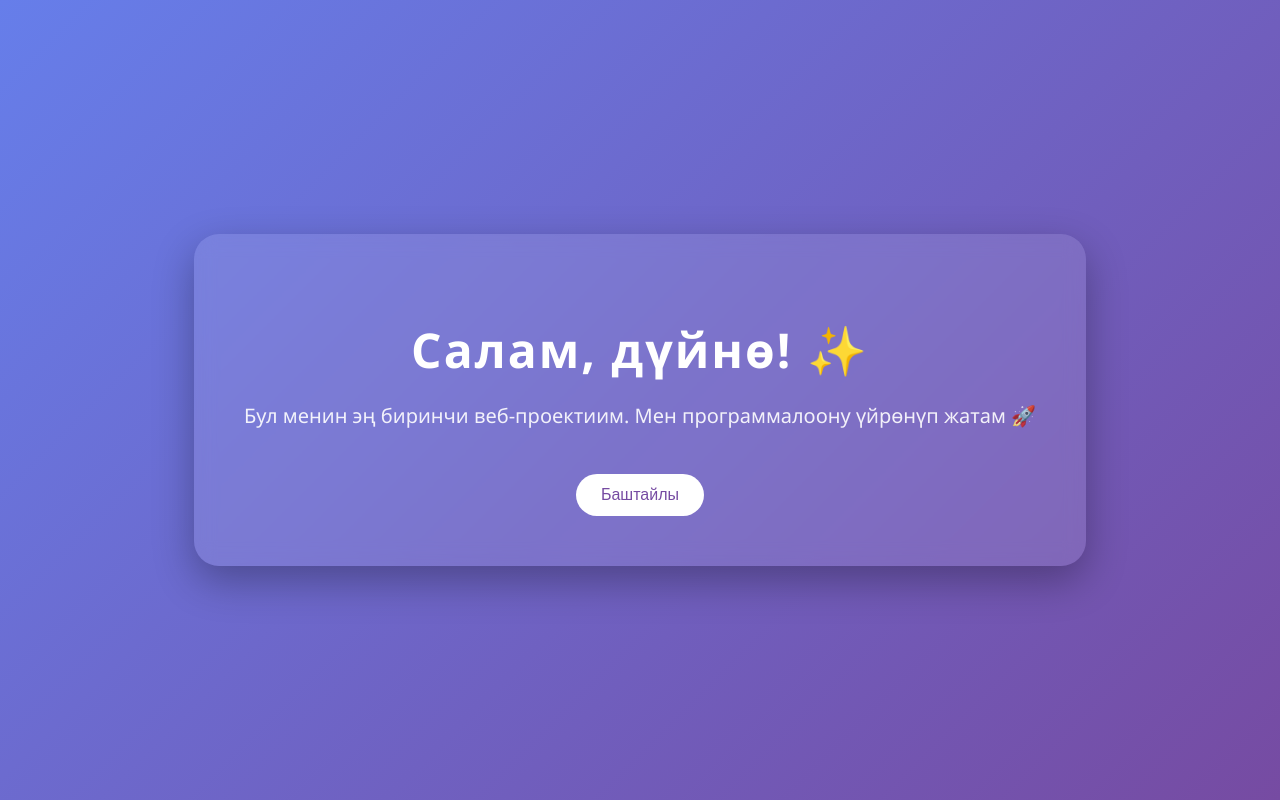
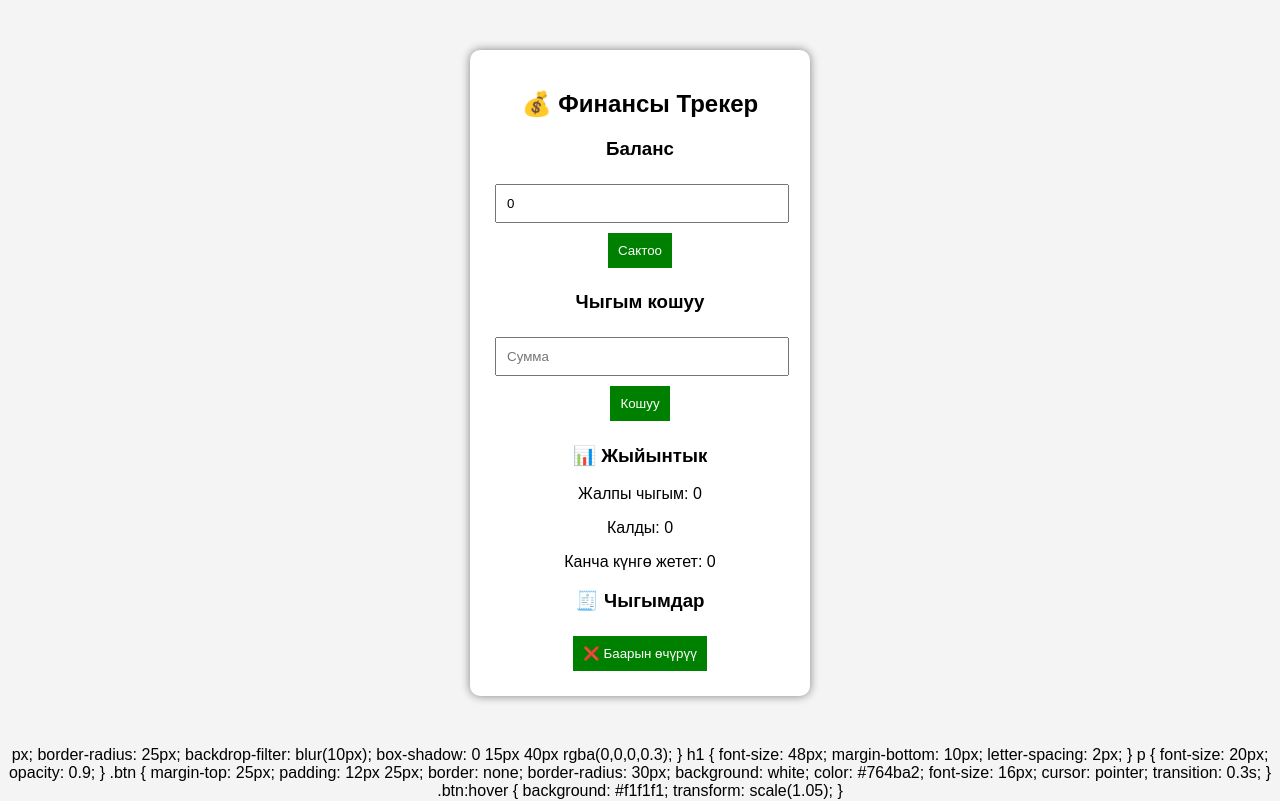
Before and after one commit to Gulzina2001/my-first-project.githab.io, a plain HTML site: page index.html in a window 1280 px wide. Shown: the top 801 px of the page. Drawn offline with Linux system fonts and the light colour scheme.

Commit message:
Replace original HTML with finance tracker layout
Replaced the original content with a finance tracker interface, including input fields for balance and expenses, and buttons for saving and adding expenses.

```diff
--- a/index.html
+++ b/index.html
@@ -1,25 +1,148 @@
 <!DOCTYPE html>
 <html lang="ky">
 <head>
-    <meta charset="UTF-8">
-    <title>Менин биринчи проектиим</title>
+<meta charset="UTF-8">
+<title>💰 Финансы Трекер</title>
 
-    <style>
-        body {
-            margin: 0;
-            font-family: 'Segoe UI', sans-serif;
-            background: linear-gradient(135deg, #667eea, #764ba2);
-            height: 100vh;
-            display: flex;
-            justify-content: center;
-            align-items: center;
-            color: white;
-        }
+<style>
+body {
+  font-family: Arial;
+  background: #f4f4f4;
+  text-align: center;
+}
 
-        .box {
-            text-align: center;
-            background: rgba(255, 255, 255, 0.1);
-            padding: 50px;
+.container {
+  background: white;
+  padding: 20px;
+  margin: 50px auto;
+  width: 300px;
+  border-radius: 10px;
+  box-shadow: 0 0 10px gray;
+}
+
+input {
+  width: 90%;
+  padding: 10px;
+  margin: 5px;
+}
+
+button {
+  padding: 10px;
+  margin: 5px;
+  background: green;
+  color: white;
+  border: none;
+  cursor: pointer;
+}
+
+button:hover {
+  background: darkgreen;
+}
+
+.expense-list {
+  text-align: left;
+}
+</style>
+</head>
+
+<body>
+
+<div class="container">
+  <h2>💰 Финансы Трекер</h2>
+
+  <h3>Баланс</h3>
+  <input type="number" id="balance" placeholder="Акча (сом)">
+  <button onclick="saveBalance()">Сактоо</button>
+
+  <h3>Чыгым кошуу</h3>
+  <input type="number" id="expense" placeholder="Сумма">
+  <button onclick="addExpense()">Кошуу</button>
+
+  <h3>📊 Жыйынтык</h3>
+  <p id="total">Жалпы чыгым: 0</p>
+  <p id="left">Калды: 0</p>
+  <p id="days">Канча күнгө жетет: 0</p>
+
+  <h3>🧾 Чыгымдар</h3>
+  <ul id="list" class="expense-list"></ul>
+
+  <button onclick="clearData()">❌ Баарын өчүрүү</button>
+</div>
+
+<script>
+let balance = 0;
+let expenses = [];
+
+// Жүктөлгөндө маалыматты алабыз
+window.onload = function() {
+  let savedBalance = localStorage.getItem("balance");
+  let savedExpenses = localStorage.getItem("expenses");
+
+  if (savedBalance) balance = Number(savedBalance);
+  if (savedExpenses) expenses = JSON.parse(savedExpenses);
+
+  document.getElementById("balance").value = balance;
+
+  renderList();
+  updateUI();
+};
+
+function saveBalance() {
+  balance = Number(document.getElementById("balance").value);
+  localStorage.setItem("balance", balance);
+  updateUI();
+}
+
+function addExpense() {
+  let exp = Number(document.getElementById("expense").value);
+  if (exp <= 0) return;
+
+  expenses.push(exp);
+  localStorage.setItem("expenses", JSON.stringify(expenses));
+
+  renderList();
+  updateUI();
+}
+
+function renderList() {
+  let list = document.getElementById("list");
+  list.innerHTML = "";
+
+  expenses.forEach((exp) => {
+    let li = document.createElement("li");
+    li.innerText = "Чыгым: " + exp + " сом";
+    list.appendChild(li);
+  });
+}
+
+function updateUI() {
+  let total = expenses.reduce((a, b) => a + b, 0);
+  let left = balance - total;
+
+  let avg = expenses.length > 0 ? total / expenses.length : 0;
+  let days = avg > 0 ? (left / avg).toFixed(1) : 0;
+
+  document.getElementById("total").innerText =
+    "Жалпы чыгым: " + total;
+
+  document.getElementById("left").innerText =
+    "Калды: " + left;
+
+  document.getElementById("days").innerText =
+    "Канча күнгө жетет: " + days;
+}
+
+function clearData() {
+  localStorage.clear();
+  balance = 0;
+  expenses = [];
+  renderList();
+  updateUI();
+}
+</script>
+
+</body>
+</html>px;
             border-radius: 25px;
             backdrop-filter: blur(10px);
             box-shadow: 0 15px 40px rgba(0,0,0,0.3);
```
